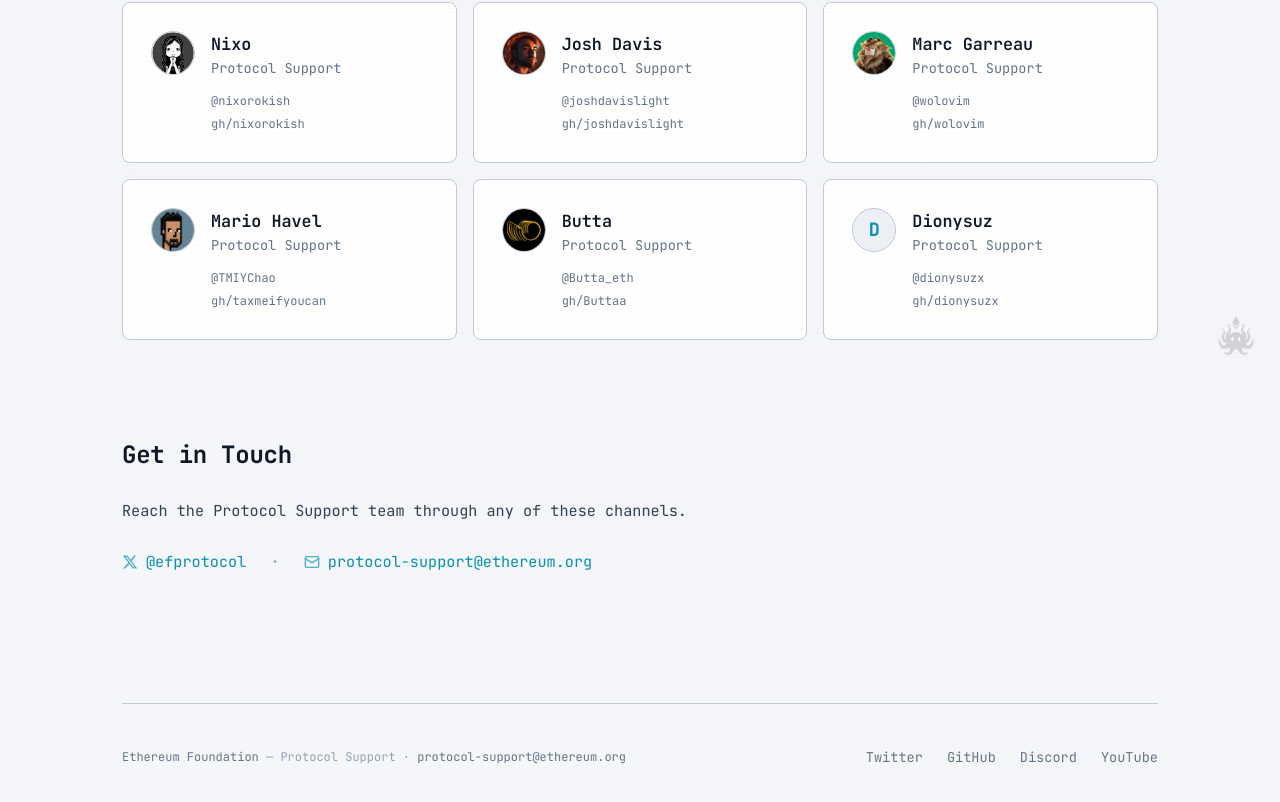
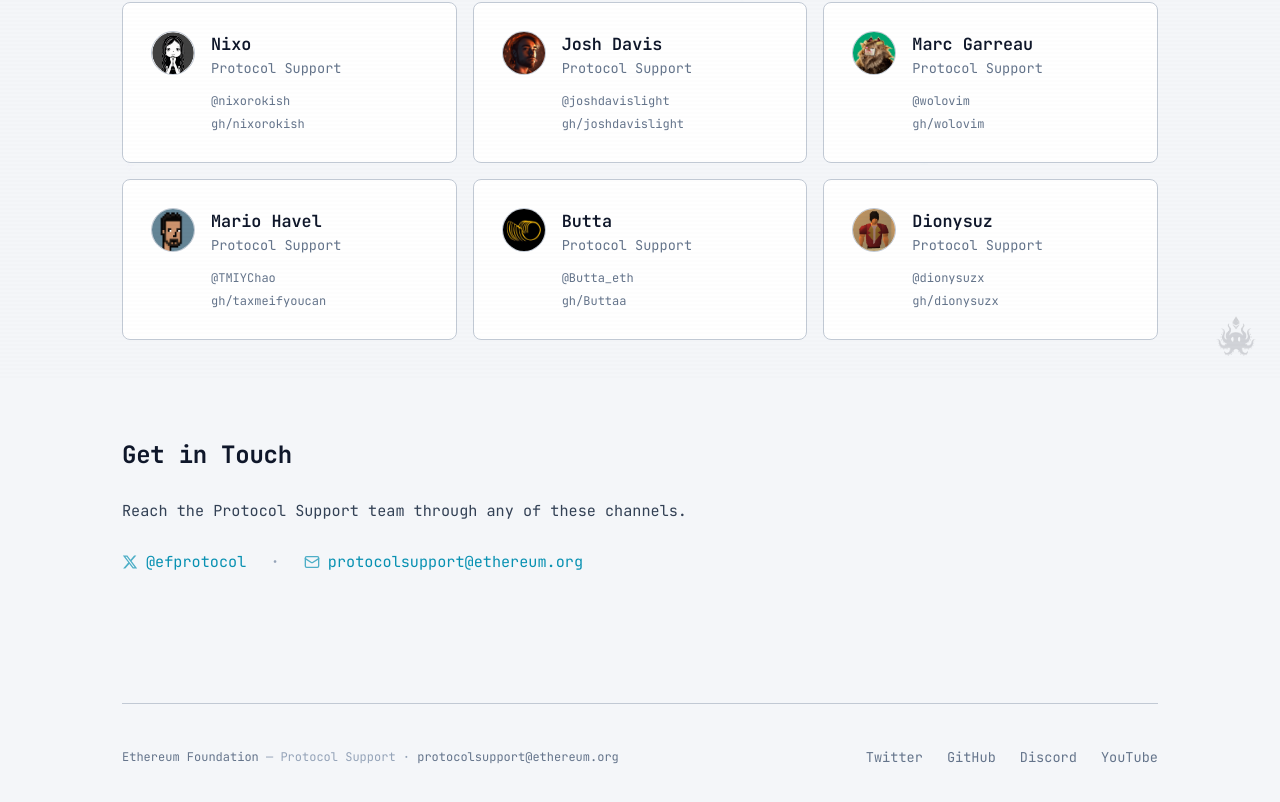
Before and after one commit to ethereum/protocol-support-website, a Next.js app: page /team in a window 1280 px wide. Shown: the part 420-1222 px from the top of the page. Built offline with nearby package versions, Linux system fonts and the light colour scheme.

Commit message:
change to email alias & add dionysuz pfp

```diff
--- a/branding-concepts/07-terminal-refined.html
+++ b/branding-concepts/07-terminal-refined.html
@@ -947,7 +947,7 @@
     <footer>
       <div class="footer-inner">
         <div class="footer-text">
-          <a href="https://ethereum.org">Ethereum Foundation</a> — Protocol Support · <a href="mailto:protocol-support@ethereum.org">protocol-support@ethereum.org</a>
+          <a href="https://ethereum.org">Ethereum Foundation</a> — Protocol Support · <a href="mailto:protocolsupport@ethereum.org">protocolsupport@ethereum.org</a>
         </div>
         <div class="footer-links">
           <a href="https://github.com/ethereum/pm" target="_blank" rel="noopener">GitHub</a>
--- a/branding-concepts/08-bento-polished.html
+++ b/branding-concepts/08-bento-polished.html
@@ -692,7 +692,7 @@
           areas of Ethereum development — from coordinating AllCoreDevs to
           helping newcomers navigate protocol governance.
         </p>
-        <a href="mailto:protocol-support@ethereum.org" class="cell-link">Contact the Team</a>
+        <a href="mailto:protocolsupport@ethereum.org" class="cell-link">Contact the Team</a>
       </div>
 
       <!-- Team -->
@@ -733,7 +733,7 @@
 
   <footer>
     <div class="footer-text">
-      <a href="https://ethereum.org">Ethereum Foundation</a> — Protocol Support · <a href="mailto:protocol-support@ethereum.org">protocol-support@ethereum.org</a>
+      <a href="https://ethereum.org">Ethereum Foundation</a> — Protocol Support · <a href="mailto:protocolsupport@ethereum.org">protocolsupport@ethereum.org</a>
     </div>
     <div class="footer-links">
       <a href="https://github.com/ethereum/pm" target="_blank">GitHub</a>
--- a/branding-concepts/08-forkast-v7-branding.html
+++ b/branding-concepts/08-forkast-v7-branding.html
@@ -785,7 +785,7 @@
 
     <!-- FOOTER — "Ethereum Foundation Protocol Support" + GitHub -->
     <footer>
-      <div class="footer-brand">Ethereum Foundation Protocol Support · <a href="mailto:protocol-support@ethereum.org" style="color: var(--blue); text-decoration: none;">protocol-support@ethereum.org</a></div>
+      <div class="footer-brand">Ethereum Foundation Protocol Support · <a href="mailto:protocolsupport@ethereum.org" style="color: var(--blue); text-decoration: none;">protocolsupport@ethereum.org</a></div>
       <div style="display: flex; justify-content: center; gap: 1.5rem; margin-top: 0.5rem;">
         <a href="https://github.com/ethereum/forkcast" class="footer-link" target="_blank" rel="noopener">
           <svg viewBox="0 0 24 24" fill="currentColor"><path d="M12 0C5.37 0 0 5.37 0 12c0 5.31 3.435 9.795 8.205 11.385.6.105.825-.255.825-.57 0-.285-.015-1.23-.015-2.235-3.015.555-3.795-.735-4.035-1.41-.135-.345-.72-1.41-1.23-1.695-.42-.225-1.02-.78-.015-.795.945-.015 1.62.87 1.845 1.23 1.08 1.815 2.805 1.305 3.495.99.105-.78.42-1.305.765-1.605-2.67-.3-5.46-1.335-5.46-5.925 0-1.305.465-2.385 1.23-3.225-.12-.3-.54-1.53.12-3.18 0 0 1.005-.315 3.3 1.23.96-.27 1.98-.405 3-.405s2.04.135 3 .405c2.295-1.56 3.3-1.23 3.3-1.23.66 1.65.24 2.88.12 3.18.765.84 1.23 1.905 1.23 3.225 0 4.605-2.805 5.625-5.475 5.925.435.375.81 1.095.81 2.22 0 1.605-.015 2.895-.015 3.3 0 .315.225.69.825.57A12.02 12.02 0 0 0 24 12c0-6.63-5.37-12-12-12z"/></svg>
--- a/branding-concepts/08-tentacle-quirky.html
+++ b/branding-concepts/08-tentacle-quirky.html
@@ -792,7 +792,7 @@
     <footer>
       <div class="footer-inner">
         <div class="footer-text">
-          <a href="https://ethereum.org">Ethereum Foundation</a> — Protocol Support · <a href="mailto:protocol-support@ethereum.org">protocol-support@ethereum.org</a>
+          <a href="https://ethereum.org">Ethereum Foundation</a> — Protocol Support · <a href="mailto:protocolsupport@ethereum.org">protocolsupport@ethereum.org</a>
         </div>
         <div class="footer-links">
           <a href="https://github.com/ethereum/pm" target="_blank" rel="noopener">GitHub</a>
--- a/branding-concepts/09-signal.html
+++ b/branding-concepts/09-signal.html
@@ -768,7 +768,7 @@
     </p>
     <div class="hero-actions" style="justify-content: center;">
       <a href="https://github.com/ethereum/pm/blob/master/processes/2026_championing_an_EIP.md" class="btn btn-primary" target="_blank">Champion an EIP</a>
-      <a href="mailto:protocol-support@ethereum.org" class="btn btn-ghost">Contact Us</a>
+      <a href="mailto:protocolsupport@ethereum.org" class="btn btn-ghost">Contact Us</a>
     </div>
   </section>
 
@@ -803,7 +803,7 @@
         <h4>Community</h4>
         <a href="https://github.com/ethereum/pm" target="_blank">GitHub</a>
         <a href="https://jobs.ashbyhq.com/ethereum-foundation" target="_blank">EF Jobs</a>
-        <a href="mailto:protocol-support@ethereum.org">Contact</a>
+        <a href="mailto:protocolsupport@ethereum.org">Contact</a>
       </div>
     </div>
 
--- a/branding-concepts/10-refined.html
+++ b/branding-concepts/10-refined.html
@@ -841,7 +841,7 @@
 
     <footer>
       <div class="footer-text">
-        <a href="https://ethereum.org">Ethereum Foundation</a> — Protocol Support · <a href="mailto:protocol-support@ethereum.org">protocol-support@ethereum.org</a>
+        <a href="https://ethereum.org">Ethereum Foundation</a> — Protocol Support · <a href="mailto:protocolsupport@ethereum.org">protocolsupport@ethereum.org</a>
       </div>
       <div class="footer-links">
         <a href="https://github.com/ethereum/pm" target="_blank">GitHub</a>
--- a/branding-concepts/11-forkcast-v10.html
+++ b/branding-concepts/11-forkcast-v10.html
@@ -769,7 +769,7 @@
 
     <!-- FOOTER — "Ethereum Foundation Protocol Support" + GitHub -->
     <footer>
-      <div class="footer-brand">Ethereum Foundation Protocol Support · <a href="mailto:protocol-support@ethereum.org" style="color: var(--blue); text-decoration: none;">protocol-support@ethereum.org</a></div>
+      <div class="footer-brand">Ethereum Foundation Protocol Support · <a href="mailto:protocolsupport@ethereum.org" style="color: var(--blue); text-decoration: none;">protocolsupport@ethereum.org</a></div>
       <div style="display: flex; justify-content: center; gap: 1.5rem; margin-top: 0.5rem;">
         <a href="https://github.com/ethereum/forkcast" class="footer-link" target="_blank" rel="noopener">
           <svg viewBox="0 0 24 24" fill="currentColor"><path d="M12 0C5.37 0 0 5.37 0 12c0 5.31 3.435 9.795 8.205 11.385.6.105.825-.255.825-.57 0-.285-.015-1.23-.015-2.235-3.015.555-3.795-.735-4.035-1.41-.135-.345-.72-1.41-1.23-1.695-.42-.225-1.02-.78-.015-.795.945-.015 1.62.87 1.845 1.23 1.08 1.815 2.805 1.305 3.495.99.105-.78.42-1.305.765-1.605-2.67-.3-5.46-1.335-5.46-5.925 0-1.305.465-2.385 1.23-3.225-.12-.3-.54-1.53.12-3.18 0 0 1.005-.315 3.3 1.23.96-.27 1.98-.405 3-.405s2.04.135 3 .405c2.295-1.56 3.3-1.23 3.3-1.23.66 1.65.24 2.88.12 3.18.765.84 1.23 1.905 1.23 3.225 0 4.605-2.805 5.625-5.475 5.925.435.375.81 1.095.81 2.22 0 1.605-.015 2.895-.015 3.3 0 .315.225.69.825.57A12.02 12.02 0 0 0 24 12c0-6.63-5.37-12-12-12z"/></svg>
--- a/branding-concepts/index.html
+++ b/branding-concepts/index.html
@@ -841,7 +841,7 @@
 
     <footer>
       <div class="footer-text">
-        <a href="https://ethereum.org">Ethereum Foundation</a> — Protocol Support · <a href="mailto:protocol-support@ethereum.org">protocol-support@ethereum.org</a>
+        <a href="https://ethereum.org">Ethereum Foundation</a> — Protocol Support · <a href="mailto:protocolsupport@ethereum.org">protocolsupport@ethereum.org</a>
       </div>
       <div class="footer-links">
         <a href="https://github.com/ethereum/pm" target="_blank">GitHub</a>
--- a/branding-concepts/variations/10-refined-v1.html
+++ b/branding-concepts/variations/10-refined-v1.html
@@ -841,7 +841,7 @@
 
     <footer>
       <div class="footer-text">
-        <a href="https://ethereum.org">Ethereum Foundation</a> — Protocol Support · <a href="mailto:protocol-support@ethereum.org">protocol-support@ethereum.org</a>
+        <a href="https://ethereum.org">Ethereum Foundation</a> — Protocol Support · <a href="mailto:protocolsupport@ethereum.org">protocolsupport@ethereum.org</a>
       </div>
       <div class="footer-links">
         <a href="https://github.com/ethereum/pm" target="_blank">GitHub</a>
--- a/src/app/team/page.tsx
+++ b/src/app/team/page.tsx
@@ -49,6 +49,7 @@
   {
     name: "Dionysuz",
     role: "Protocol Support",
+    image: "/team-dionysuz.png",
     twitter: "dionysuzx",
     github: "dionysuzx",
   },
@@ -97,9 +98,9 @@
               @efprotocol
             </a>
             <span style={{ color: "var(--color-text-dim)" }}>·</span>
-            <a href="mailto:protocol-support@ethereum.org" className="link-blue" style={{ display: "inline-flex", alignItems: "center", gap: "0.5rem", fontSize: "0.95rem" }}>
+            <a href="mailto:protocolsupport@ethereum.org" className="link-blue" style={{ display: "inline-flex", alignItems: "center", gap: "0.5rem", fontSize: "0.95rem" }}>
               <svg width="16" height="16" viewBox="0 0 24 24" fill="none" stroke="currentColor" strokeWidth="2" strokeLinecap="round" strokeLinejoin="round" style={{ opacity: 0.7 }}><rect x="2" y="4" width="20" height="16" rx="2"/><path d="m22 7-8.97 5.7a1.94 1.94 0 0 1-2.06 0L2 7"/></svg>
-              protocol-support@ethereum.org
+              protocolsupport@ethereum.org
             </a>
           </div>
         </section>
--- a/src/components/Footer.tsx
+++ b/src/components/Footer.tsx
@@ -4,7 +4,7 @@
       <div style={{ fontSize: "0.75rem", color: "var(--color-text-dim)" }}>
         <a href="https://ethereum.foundation" target="_blank" rel="noopener noreferrer" className="link-muted">Ethereum Foundation</a>
         {" — Protocol Support · "}
-        <a href="mailto:protocol-support@ethereum.org" className="link-muted">protocol-support@ethereum.org</a>
+        <a href="mailto:protocolsupport@ethereum.org" className="link-muted">protocolsupport@ethereum.org</a>
       </div>
       <div className="footer-links">
         <a href="https://x.com/efprotocol" target="_blank" rel="noopener noreferrer">Twitter</a>
```
Also changed, not shown: public/team-dionysuz.png (added).
